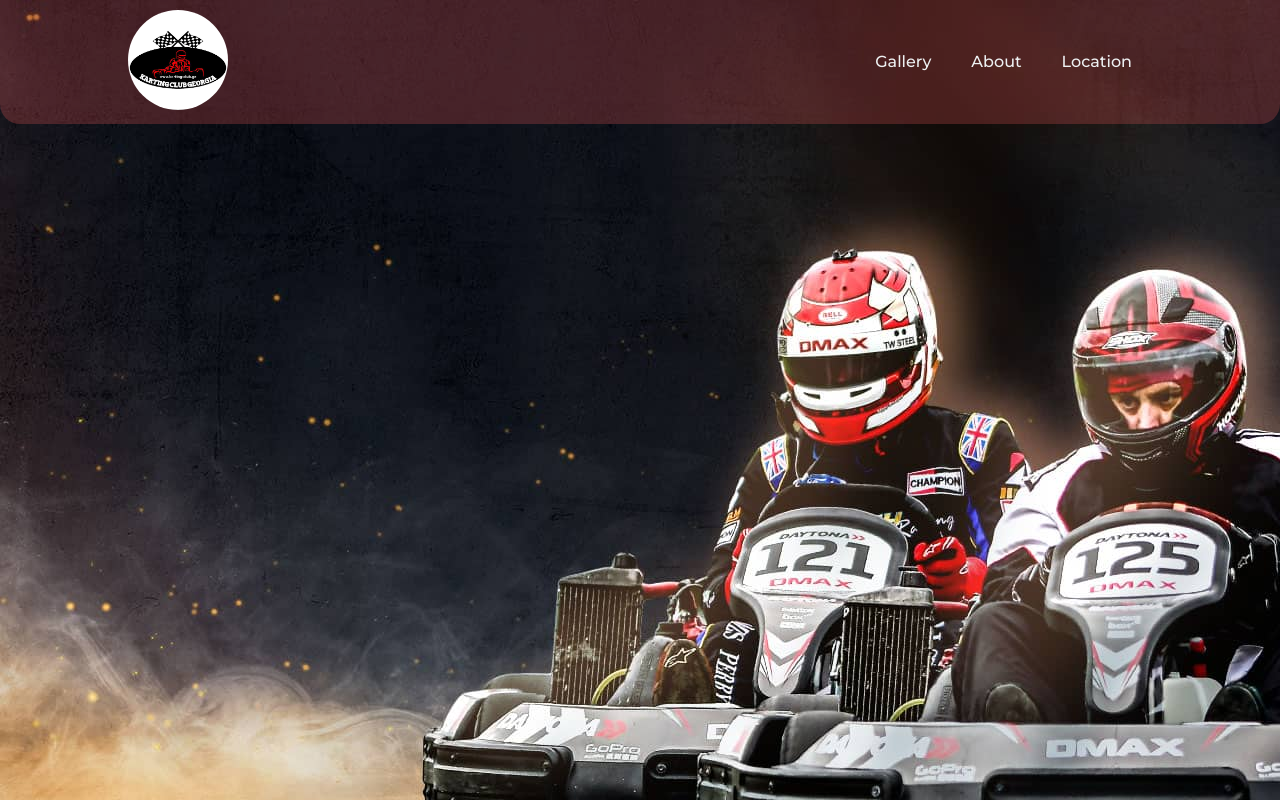
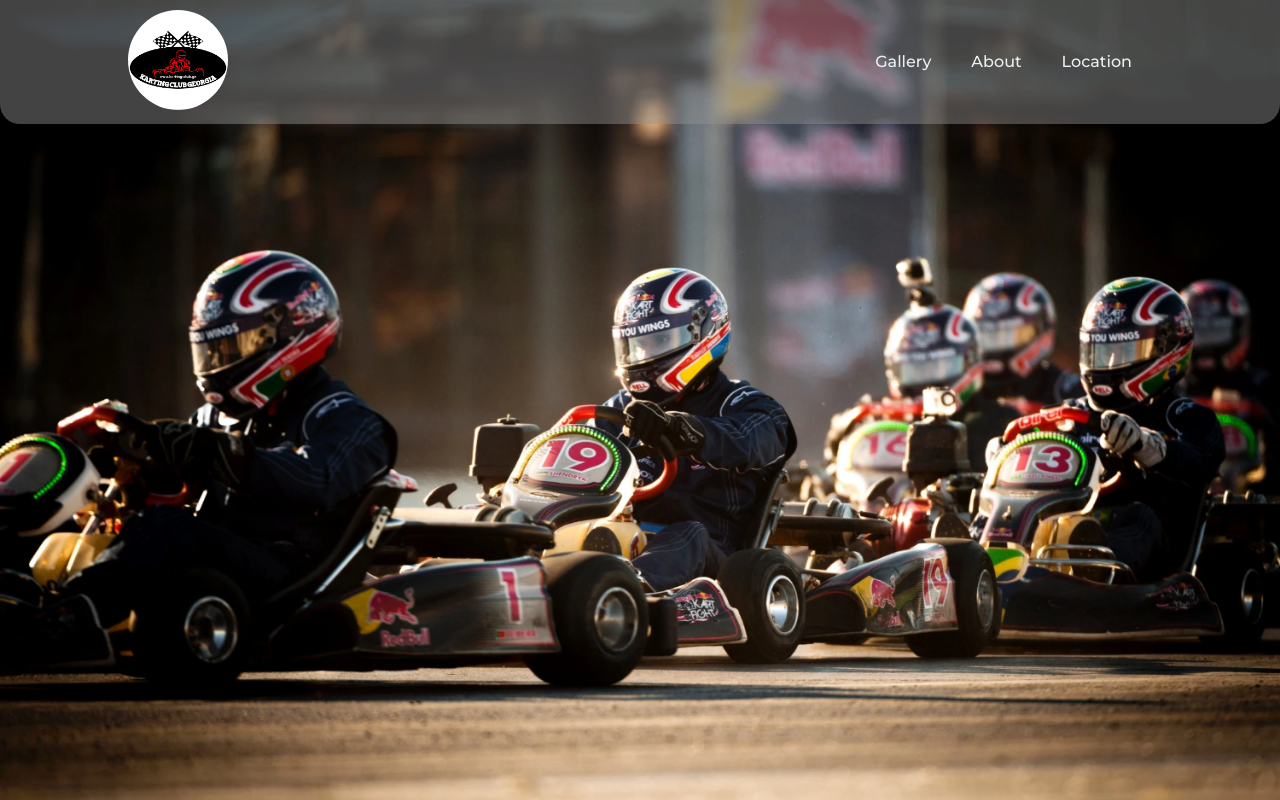
Before and after one commit to Airshock72/karting-club, a React (Create React App) app: page / in a window 1280 px wide. Built offline with nearby package versions, Linux system fonts and the light colour scheme.

Commit message:
updated header style and background image

```diff
--- a/src/components/header/header.css
+++ b/src/components/header/header.css
@@ -23,7 +23,7 @@
     top: 0;
     left: 0;
     z-index: 9999999;
-    background-color: rgba(201, 76, 76, 0.3);
+    background-color: rgba(146, 146, 146, 0.459);
     border-bottom-right-radius: 20px;
     border-bottom-left-radius: 20px;
 }
--- a/src/components/homepage/homepage.css
+++ b/src/components/homepage/homepage.css
@@ -1,7 +1,13 @@
 .homepage-image {
-    position: fixed;
+    /* position: fixed;
     top: 0;
     left: 0;
     min-width: 100%;
-    min-height: 100%;
+    min-height: 100%; */
+    background-image: url('/src/images/1.jpg');
+    max-width: 100%;
+    height: 100vh;
+    background-position: center;
+    background-repeat: no-repeat;
+    background-size: cover;
 }
--- a/src/components/homepage/homepage.jsx
+++ b/src/components/homepage/homepage.jsx
@@ -1,11 +1,10 @@
 import React from 'react';
-import Logo from '../../images/1.jpg';
 import './homepage.css';
 
 const Homepage = () => {
   return (
     <div>
-      <img src={Logo} alt="asd" className="homepage-image" />
+      <div className="homepage-image"></div>
     </div>
   );
 };
```
Also changed, not shown: src/images/1.jpg.
